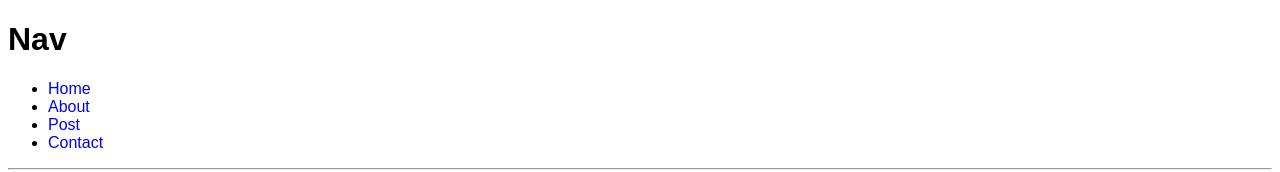
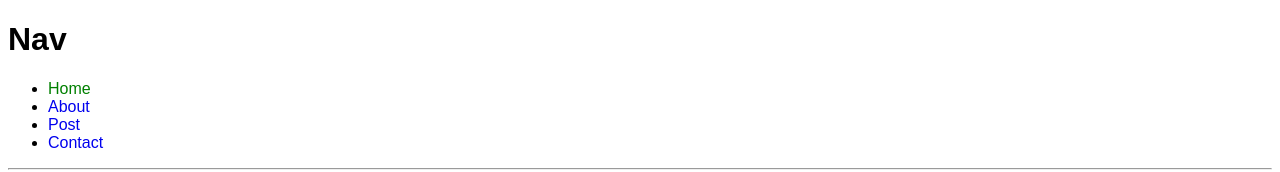
Before and after one commit to dibborah/react-router-dom, a React (Vite) app: page / in a window 1280 px wide. Shown: the top 172 px of the page. Built offline with nearby package versions, Linux system fonts and the light colour scheme.

Commit message:
All About navLink

```diff
--- a/src/index.css
+++ b/src/index.css
@@ -10,5 +10,9 @@ a{
 }
 a:hover {
   text-decoration: underline;
+  color: yellow;
+}
+
+.activeNav {
   color: red;
 }
--- a/src/layout/RootLayout.jsx
+++ b/src/layout/RootLayout.jsx
@@ -1,4 +1,5 @@
-import { Link, Outlet } from "react-router-dom";
+import { Link, NavLink, Outlet } from "react-router-dom";
+import styles from "./RootLayout.module.css";
 
 const RootLayout = () => {
   return (
@@ -6,10 +7,38 @@ const RootLayout = () => {
       <h1>Nav</h1>
       <nav>
         <ul>
-          <li><Link to={"/"}>Home</Link></li>
-          <li><Link to={"about"}>About</Link></li>
-          <li><Link to={"post"}>Post</Link></li>
-          <li><Link to={"contact"}>Contact</Link></li>
+          <li>
+            <NavLink
+              to={"/"}
+              className={({ isActive }) => (isActive ? styles.activeNav : null)}
+            >
+              Home
+            </NavLink>
+          </li>
+          <li>
+            <NavLink
+              to={"about"}
+              className={({ isActive }) => (isActive ? styles.activeNav : null)}
+            >
+              About
+            </NavLink>
+          </li>
+          <li>
+            <NavLink
+              to={"post"}
+              className={({ isActive }) => (isActive ? styles.activeNav : null)}
+            >
+              Post
+            </NavLink>
+          </li>
+          <li>
+            <NavLink
+              to={"contact"}
+              className={({ isActive }) => (isActive ? styles.activeNav : null)}
+            >
+              Contact
+            </NavLink>
+          </li>
         </ul>
       </nav>
       <hr />
--- /dev/null
+++ b/src/layout/RootLayout.module.css
@@ -0,0 +1,3 @@
+.activeNav {
+    color: green;
+}
```
